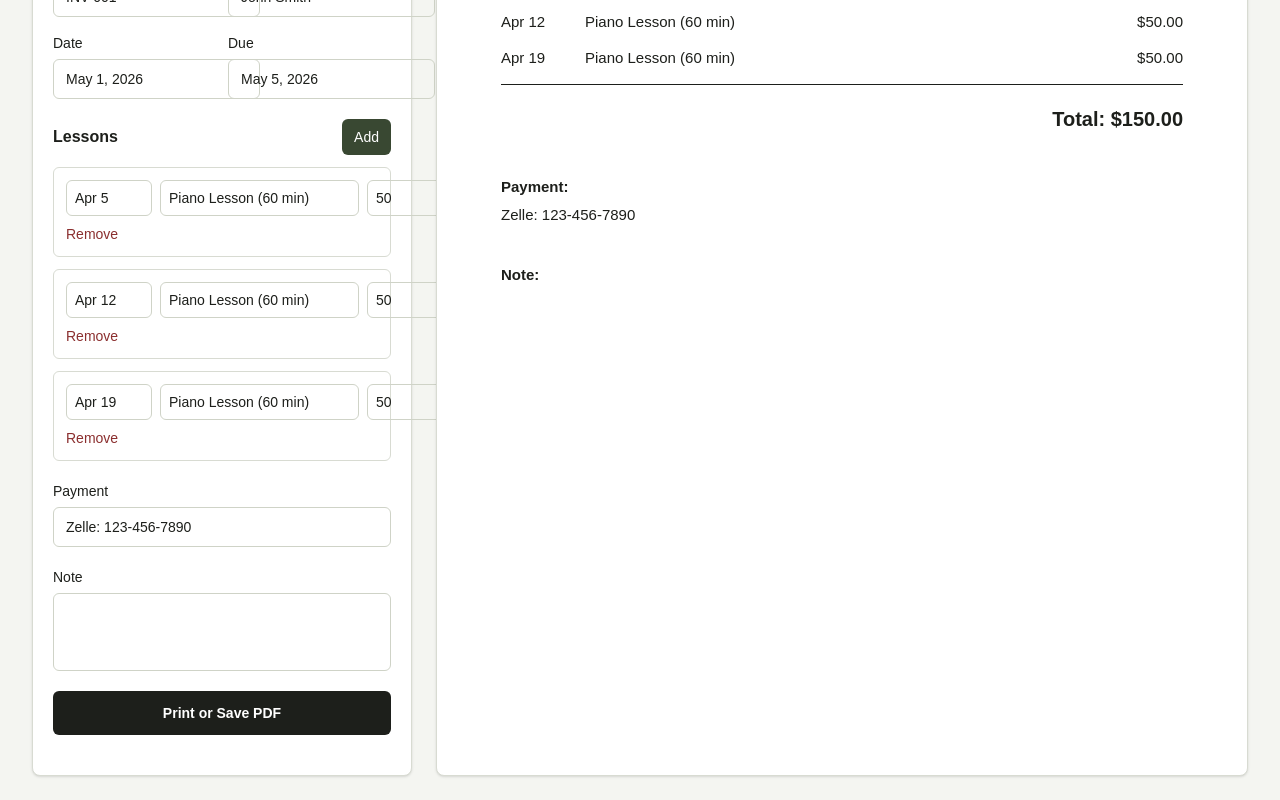
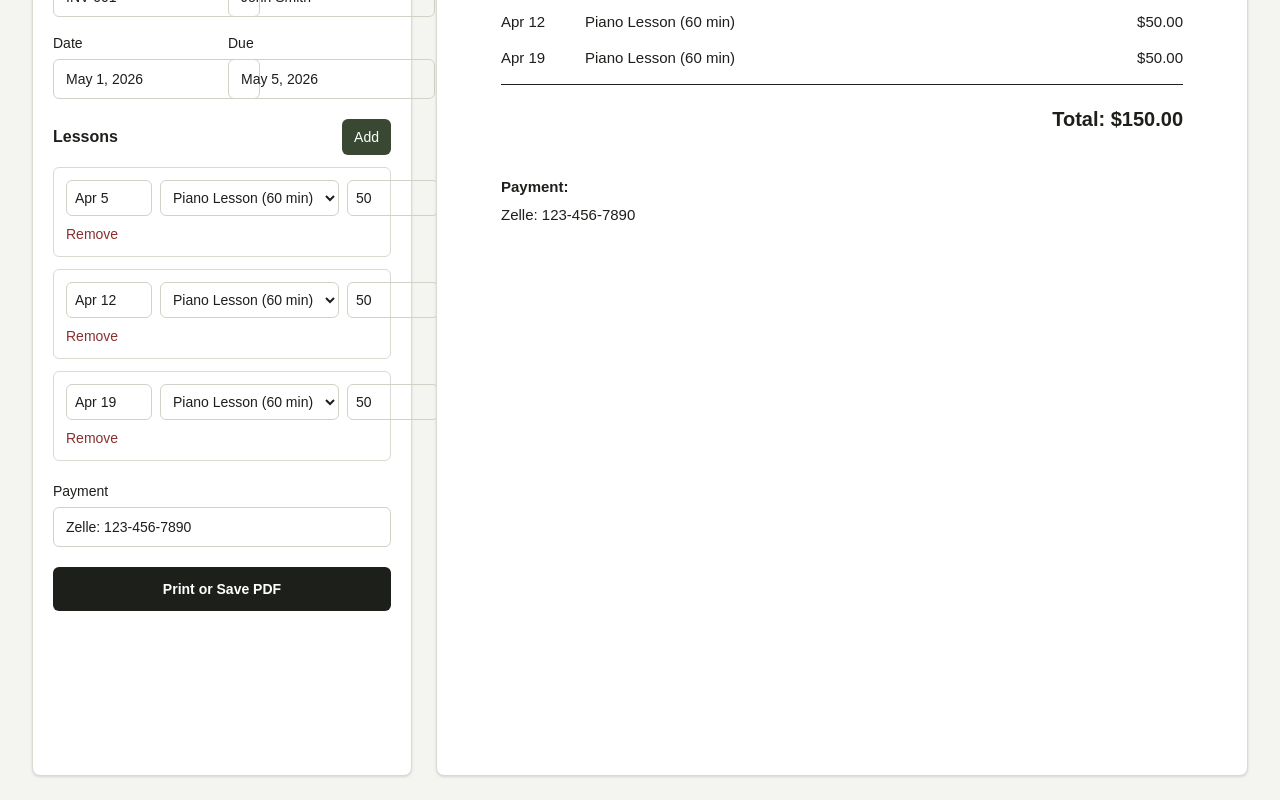
Before and after one commit to YuanG0319tt/invoice-app, a Next.js app: page / in a window 1280 px wide. Shown: the part 338-1138 px from the top of the page. Built offline with nearby package versions, Linux system fonts and the light colour scheme.

Commit message:
add select option and remove note section

```diff
--- a/app/page.tsx
+++ b/app/page.tsx
@@ -6,13 +6,19 @@ type Lesson = {
   id: number;
   date: string;
   description: string;
-  price: number;
+  price: string;
 };
 
+const lessonOptions = [
+  "Piano Lesson (60 min)",
+  "Piano Lesson (45 min)",
+  "Piano Lesson (30 min)",
+] as const;
+
 const initialLessons: Lesson[] = [
-  { id: 1, date: "Apr 5", description: "Piano Lesson (60 min)", price: 50 },
-  { id: 2, date: "Apr 12", description: "Piano Lesson (60 min)", price: 50 },
-  { id: 3, date: "Apr 19", description: "Piano Lesson (60 min)", price: 50 },
+  { id: 1, date: "Apr 5", description: lessonOptions[0], price: "50" },
+  { id: 2, date: "Apr 12", description: lessonOptions[0], price: "50" },
+  { id: 3, date: "Apr 19", description: lessonOptions[0], price: "50" },
 ];
 
 const currencyFormatter = new Intl.NumberFormat("en-US", {
@@ -30,11 +36,14 @@ export default function Home() {
   const [dueDate, setDueDate] = useState("May 5, 2026");
   const [billTo, setBillTo] = useState("John Smith");
   const [paymentMethod, setPaymentMethod] = useState("Zelle: 123-456-7890");
-  const [note, setNote] = useState("");
   const [lessons, setLessons] = useState<Lesson[]>(initialLessons);
 
+  function parsePrice(price: string) {
+    return Number.parseFloat(price) || 0;
+  }
+
   const total = useMemo(
-    () => lessons.reduce((sum, lesson) => sum + lesson.price, 0),
+    () => lessons.reduce((sum, lesson) => sum + parsePrice(lesson.price), 0),
     [lessons],
   );
 
@@ -47,7 +56,7 @@ export default function Home() {
 
         return {
           ...lesson,
-          [field]: field === "price" ? parseFloat(value) || 0 : value,
+          [field]: value,
         };
       }),
     );
@@ -59,8 +68,8 @@ export default function Home() {
       {
         id: Date.now(),
         date: "",
-        description: "Piano Lesson (60 min)",
-        price: 50,
+        description: lessonOptions[0],
+        price: "",
       },
     ]);
   }
@@ -171,7 +180,7 @@ export default function Home() {
                       placeholder="Apr 5"
                       className="h-9 rounded-md border border-[#cfd3c7] px-2 text-sm outline-none focus:border-[#53624b]"
                     />
-                    <input
+                    <select
                       aria-label="Lesson description"
                       value={lesson.description}
                       onChange={(event) =>
@@ -181,12 +190,17 @@ export default function Home() {
                           event.target.value,
                         )
                       }
-                      className="h-9 rounded-md border border-[#cfd3c7] px-2 text-sm outline-none focus:border-[#53624b]"
-                    />
+                      className="h-9 rounded-md border border-[#cfd3c7] bg-white px-2 text-sm outline-none focus:border-[#53624b]"
+                    >
+                      {lessonOptions.map((option) => (
+                        <option key={option} value={option}>
+                          {option}
+                        </option>
+                      ))}
+                    </select>
                     <input
                       aria-label="Lesson price"
                       type="number"
-                      min="0"
                       step="0.01"
                       inputMode="decimal"
                       value={lesson.price}
@@ -214,16 +228,6 @@ export default function Home() {
               value={paymentMethod}
               onChange={(event) => setPaymentMethod(event.target.value)}
               className="h-10 rounded-md border border-[#cfd3c7] px-3 font-normal outline-none focus:border-[#53624b]"
-            />
-          </label>
-
-          <label className="grid gap-1.5 text-sm font-medium">
-            Note
-            <textarea
-              value={note}
-              onChange={(event) => setNote(event.target.value)}
-              rows={3}
-              className="resize-none rounded-md border border-[#cfd3c7] px-3 py-2 font-normal outline-none focus:border-[#53624b]"
             />
           </label>
 
@@ -275,7 +279,7 @@ export default function Home() {
                     <p>{lesson.date}</p>
                     <p>{lesson.description}</p>
                     <p className="text-right">
-                      {currencyFormatter.format(lesson.price)}
+                      {currencyFormatter.format(parsePrice(lesson.price))}
                     </p>
                   </div>
                 ))}
@@ -293,10 +297,6 @@ export default function Home() {
               <p>{paymentMethod}</p>
             </section>
 
-            <section className="mt-8">
-              <p className="font-semibold">Note:</p>
-              {note ? <p className="whitespace-pre-wrap">{note}</p> : null}
-            </section>
           </article>
         </section>
       </div>
```
